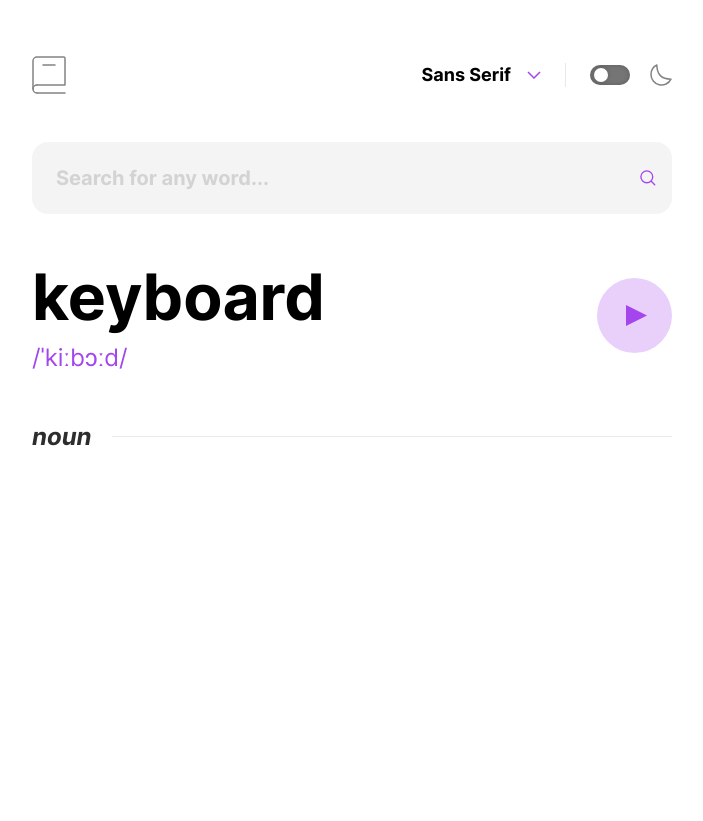
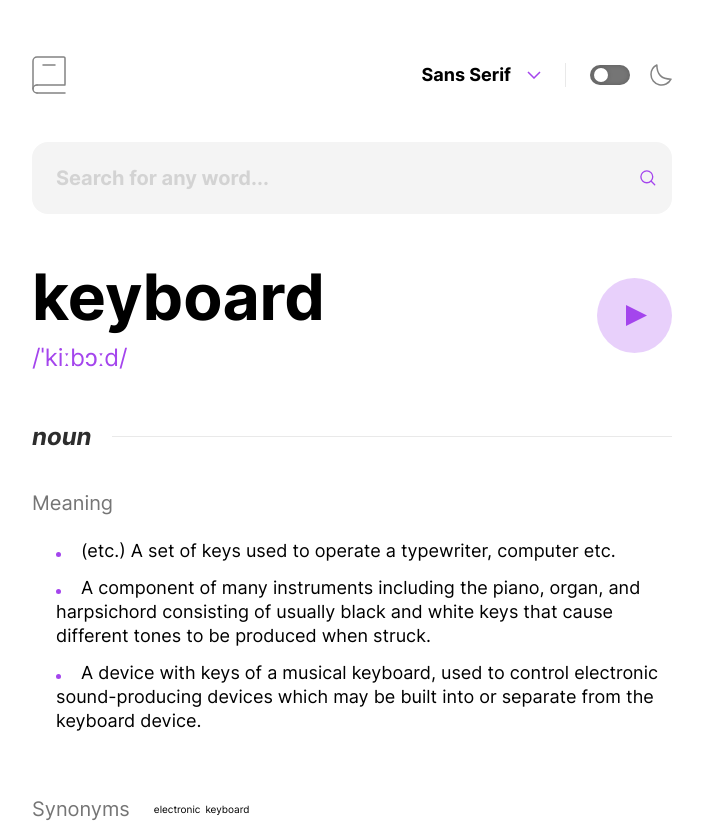
Before and after one commit to 874anthony/dictionary-web-app, a React (Vite) app: page / in a window 1280 px wide. Shown: the whole page, without its empty margins (288-991 px from the left). Before the commit the page ends 800 px from the top, so only its background shows below. Built offline with nearby package versions, Linux system fonts and the light colour scheme; the HTML template or start-up script is replaced by a standard one.

Commit message:
Added meaning (noun y verbs) sections to the app

```diff
--- a/src/App.css
+++ b/src/App.css
@@ -3,7 +3,7 @@
   min-width: 50vw;
 }
 
-/* FONTS HEADINGS */
+/* ============= FONTS HEADINGS ================ */
 .heading-l {
   font-size: 6.4rem;
   line-height: 7.7rem;
@@ -15,6 +15,21 @@
   line-height: 2.9rem;
   font-weight: 400;
 }
+
+.heading-s {
+  font-weight: 400;
+  font-size: 2rem;
+  line-height: 2.4rem;
+}
+
+/* Bodys */
+.body-m {
+  font-size: 1.8rem;
+  font-weight: 400;
+  line-height: 2.4rem;
+}
+
+/* =========== FONTS HEADINGS ============= */
 
 .header {
   display: flex;
@@ -225,8 +240,11 @@ input:checked[type="checkbox"]::after {
 }
 
 /* Title separator */
+.word-definitions {
+  margin-top: 5rem;
+}
+
 .title-separator {
-  margin-top: 5rem;
   display: flex;
   align-items: center;
   gap: 2rem;
@@ -243,3 +261,45 @@ input:checked[type="checkbox"]::after {
   height: 1px;
   background-color: #e9e9e9;
 }
+
+.word-definition__title {
+  color: var(--color-gray);
+}
+
+.word-definition__list {
+  display: flex;
+  margin-top: 2.4rem;
+  flex-direction: column;
+  margin-left: 2.4rem;
+  gap: 1.3rem;
+}
+
+.word-definition__item {
+}
+
+.word-definition__item::before {
+  content: "";
+  display: inline-block;
+  width: 5px;
+  height: 5px;
+  background-color: var(--color-purple);
+  border-radius: 50%;
+  margin-right: 2rem;
+}
+
+.word-synonyms {
+  margin-top: 6.4rem;
+  display: flex;
+  gap: 2.4rem;
+  align-items: center;
+}
+
+.word-synonyms__list {
+  display: flex;
+  gap: 0.5rem;
+}
+
+/* UTILS  */
+.mt-4 {
+  margin-top: 4rem;
+}
--- a/src/App.jsx
+++ b/src/App.jsx
@@ -30,7 +30,30 @@ export default function App () {
 
     </section>
 
-    <h3 className='title-separator heading-m'>noun</h3>
+    <section className='word-definitions'>
+      <h3 className='title-separator heading-m'>noun</h3>
+
+      <h4 className='word-definition__title mt-4 heading-s'>Meaning</h4>
+
+      <ul role="list" className='word-definition__list'>
+        <li className='word-definition__item body-m'>(etc.) A set of keys used to operate a typewriter, computer etc.</li>
+        <li className='word-definition__item body-m'>A component of many instruments including the piano, organ,
+        and harpsichord consisting of usually black
+         and white keys that cause different tones to be produced when struck.</li>
+        <li className='word-definition__item body-m'>A device with keys of a musical keyboard, used to control
+        electronic sound-producing devices which
+         may be built into or separate from the keyboard device.</li>
+      </ul>
+
+      <div className='word-synonyms'>
+        <h4 className='word-definition__title heading-s'>Synonyms</h4>
+
+        <ul role="list" className='word-synonyms__list'>
+          <li className='word-synonyms__item'>electronic</li>
+          <li className='word-synonyms__item'>keyboard</li>
+        </ul>
+      </div>
+    </section>
 
   </Layout>
 }
--- a/src/index.css
+++ b/src/index.css
@@ -40,6 +40,11 @@ h6 {
   overflow-wrap: break-word;
 }
 
+ul,
+ol {
+  list-style: none;
+}
+
 /* CSS at-rules */
 @font-face {
   font-family: "Inter";
@@ -73,6 +78,7 @@ h6 {
   --color-red: hsl(0, 100%, 66%);
   --color-purple: hsl(274, 82%, 60%);
   --color-white: #fff;
+  --color-gray: #757575;
   --color-black: #2d2d2d;
 
   /* Shadows */
@@ -80,6 +86,9 @@ h6 {
 
   /* Font family */
   --font-family: "Inter", sans-serif;
+
+  /* Light theme */
+  --background-body-color: #ffffff;
 }
 
 /* General styles */
@@ -87,4 +96,5 @@ body {
   display: grid;
   place-items: center;
   padding-top: 5.6rem;
+  background-color: var(--background-body-color);
 }
--- a/src/shared/Header.jsx
+++ b/src/shared/Header.jsx
@@ -23,7 +23,10 @@ export default function Header () {
   const [fontSelected, setFontSelected] = useState(selectedFontType)
 
   useEffect(() => {
-    document.body.style.fontFamily = fontSelected.value
+    const { value } = fontSelected
+
+    document.body.style.fontFamily = value
+    document.documentElement.style.setProperty('--font-family', value)
     localStorage.setItem('selectedFontType', JSON.stringify(fontSelected))
   }, [fontSelected])
 
```
